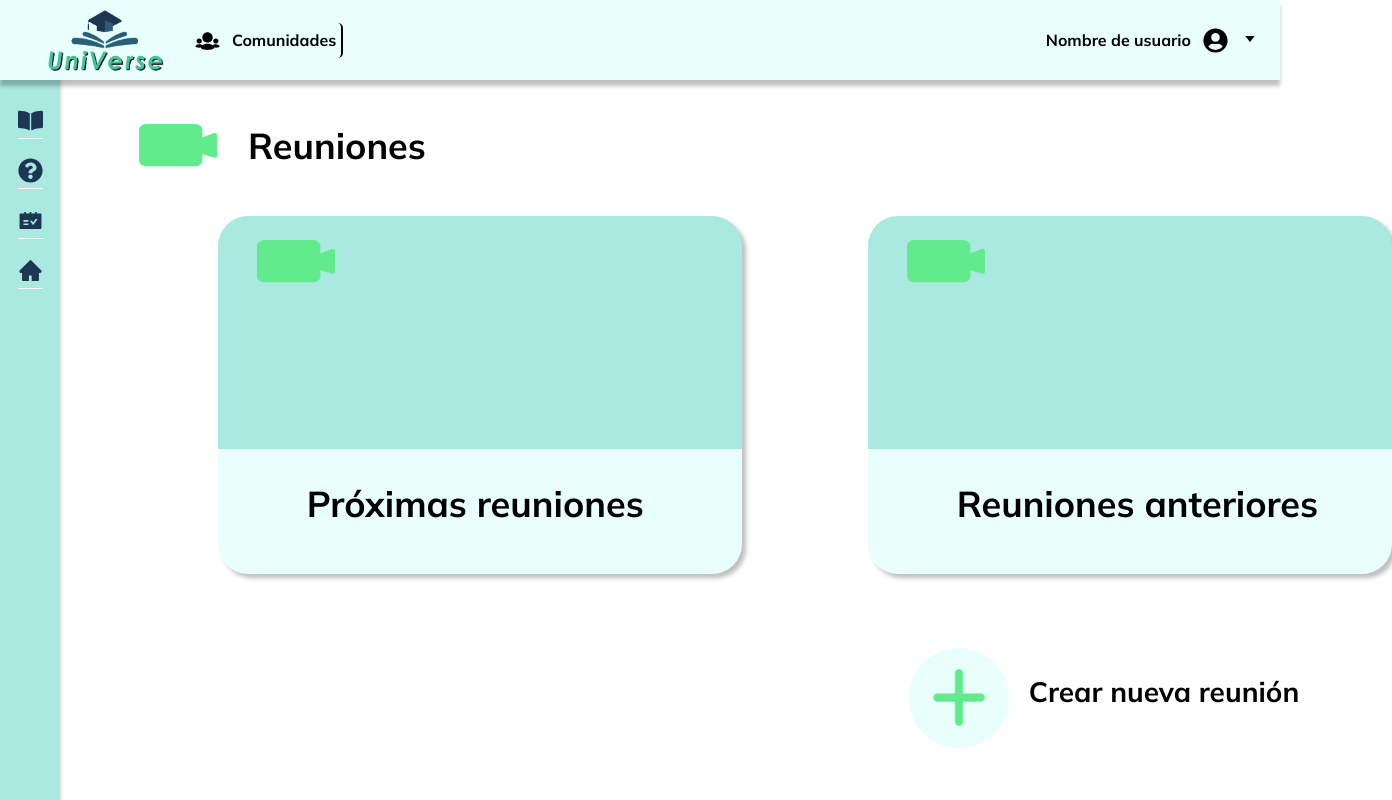
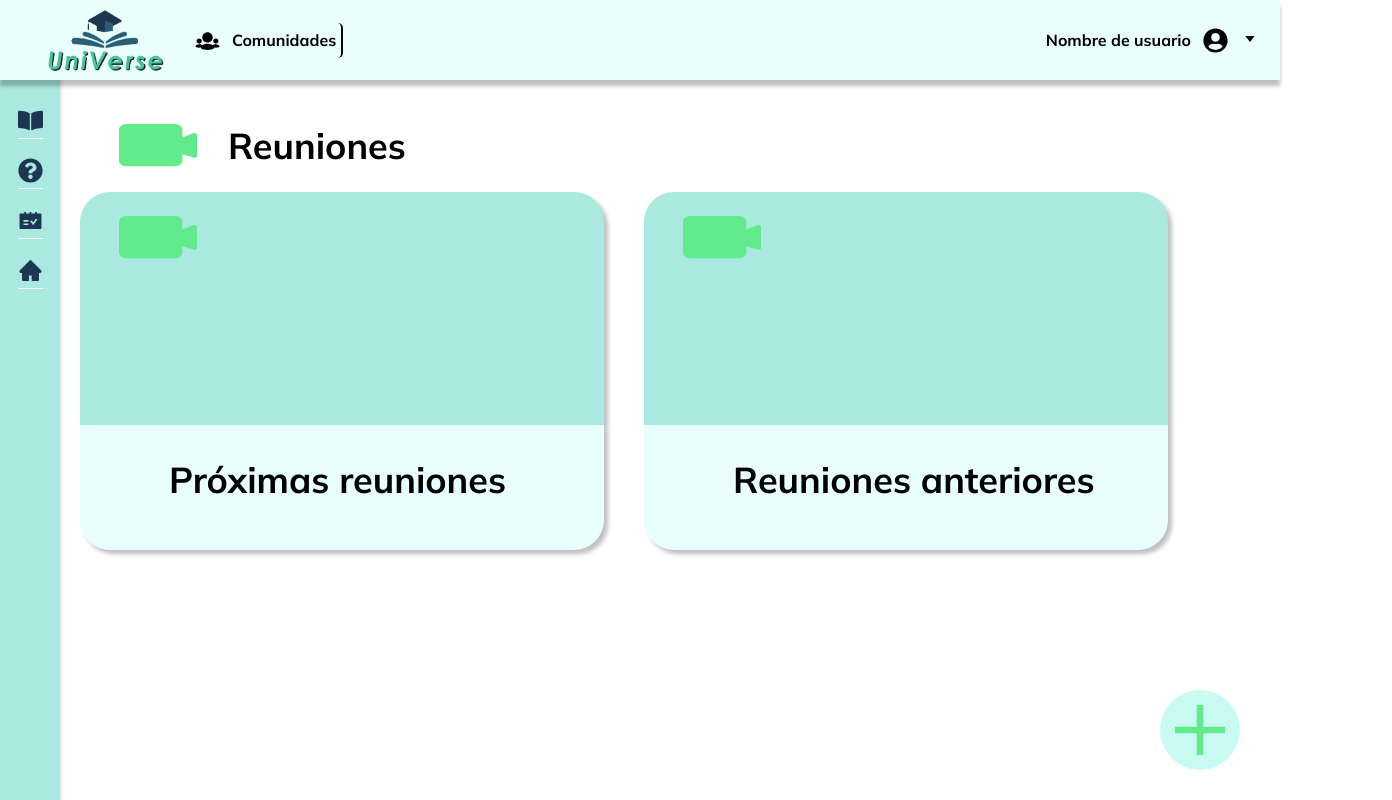
Before and after one commit to juandp1/UniVerse-Frontend, a Next.js app in the folder universe/: page /Reunion in a window 1280 px wide. Shown: the whole page, 1392 px wide, since content can reach past the window. Built offline with nearby package versions, Linux system fonts and the light colour scheme.

Commit message:
Arreglo formulario de reuniones

```diff
--- a/universe/pages/Reunion.tsx
+++ b/universe/pages/Reunion.tsx
@@ -17,7 +17,7 @@ interface Reunion {
     hora_reunion: String,
     lugar_reunion: String;
 }
-
+const colorIcon = "#61EB8D"
 
 export default function Reunion() {
     const [showFormCrearReunion, setShowFormCrearReunion] = useState(false)
@@ -49,25 +49,30 @@ export default function Reunion() {
             <main id="main">
                 <Navbar></Navbar>
                 <LateralNavBar></LateralNavBar>
-                {/*Agrego los componentes dentro del header*/}
-                <div style={{ position: 'absolute', display: 'flex', alignItems: 'center', top: '100px', left: '100px' }}>
-                    <img src="./images/camera-meetings.png" alt="camera" style={{ marginRight: '10px' }}/>
+
+                <div className='principal_Content'>
+                    <div style={{ position: 'relative', display: 'flex', alignItems: 'center' }}>
+                        <img src="./images/camera-meetings.png" alt="camera" style={{ marginRight: '10px' }} />
                         <h1>Reuniones</h1>
                     </div>
-
-                <div style={{position: 'absolute', display: 'flex', justifyContent: 'center', left: '17%', top: '27%'}}>
-                    <Link href="/ProximasReuniones" style={{position: 'absolute'}}>
+                    <div className='flex flex wrap space-x-10'>
+                        <Link href="/ProximasReuniones" style={{}}>
                             <TipoReunion titulo="Próximas reuniones"></TipoReunion>
                         </Link>
-                    <Link href="/ReunionesAnteriores" style={{position: 'absolute', left: '650px'}}>
+                        <Link href="/ReunionesAnteriores" style={{}}>
                             <TipoReunion titulo="Reuniones anteriores"></TipoReunion>
                         </Link>
+
+
+                        <div className="button_crear" onClick={toggle}>
+                            <IoIcon.IoMdAdd size={'80px'} color={colorIcon} />
+
+                        </div>
                     </div>
 
-                <div className={style.add} onClick={toggle}>
-                    <img src="./images/add.png" alt="add" className={style.add_image}/>
-                    <h1 className={style.add_text}>Crear nueva reunión</h1>
                 </div>
+                {/*Agrego los componentes dentro del header*/}
+
             </main>
 
 
@@ -91,7 +96,7 @@ export default function Reunion() {
 
                     >
                         {({ handleSubmit, values, handleChange }) => (
-                            <form id="login" onSubmit={handleSubmit}>
+                            <form onSubmit={handleSubmit}>
                                 <div id="encabezado">
                                     <IoIcon.IoMdClose size={"25px"} onClick={toggle} id="close" />
 
@@ -108,56 +113,53 @@ export default function Reunion() {
 
                                 <div id="inputs">
                                     <div>
-                                        <h5>Nombre de la reunión:</h5>
-                                        <input name="nombreReunion" type="text" placeholder="nombre Reunion"
+                                        <h5 >Nombre de la reunión:</h5>
+                                        <input name="nombreReunion" type="text" placeholder="Nombre Reunion"
                                             value={values.nombreReunion}
                                             onChange={handleChange}
                                         />
 
-                                    </div>
-                                </div>
-
-                                <div id="inputs">
-
-                                    <div>
                                         <h5>Descripción de la reunión:</h5>
                                         <input name="Descripcion_reunion" type="text" placeholder="Descripcion reunion"
                                             value={values.Descripcion_reunion}
                                             onChange={handleChange}
                                         />
+                                        <h4 className='my-5'>Detalles del encuentro</h4>
+
+
+                                        <div className={style.Detalles_Reunion}>
+                                            <div>
+
+                                                <input id='Detalles_Encuentro' name="fecha_reunion" type="date" placeholder="Fecha reunion"
+                                                    value={values.fecha_reunion}
+                                                    onChange={handleChange}
+                                                />
+                                                <label >Fecha de la reunión:</label>
+                                            </div>
+                                            <div >
+
+
+                                                <input  name="hora_reunion" type="time" placeholder="Hora reunion"
+                                                    value={values.hora_reunion}
+                                                    onChange={handleChange}
+                                                />
+                                                <label>Hora de la reunión:</label>
+
 
                                             </div>
+
+                                            <div>
+                                                <input  name="lugar_reunion" type="text" placeholder="Lugar reunion"
+                                                    value={values.lugar_reunion}
+                                                    onChange={handleChange}
+                                                />
+                                                <label>Lugar de la reunión:</label>
 
                                             </div>
 
 
-
-                                <div id="inputs">
-
-                                    <div>
-                                        <h5>Fecha de la reunión:</h5>
-                                        <input name="fecha_reunion" type="text" placeholder="fecha reunion"
-                                            value={values.fecha_reunion}
-                                            onChange={handleChange}
-                                        />
                                         </div>
-
-                                    <div>
-                                        <h5>Hora de la reunión:</h5>
-                                        <input name="hora_reunion" type="text" placeholder="hora reunion"
-                                            value={values.hora_reunion}
-                                            onChange={handleChange}
-                                        />
                                     </div>
-
-                                    <div>
-                                        <h5>Lugar de la reunión:</h5>
-                                        <input name="lugar_reunion" type="text" placeholder="lugar reunion"
-                                            value={values.lugar_reunion}
-                                            onChange={handleChange}
-                                        />
-                                    </div>
-
                                 </div>
                             </form>
                         )}
--- a/universe/styles/ReunionesStyle.module.css
+++ b/universe/styles/ReunionesStyle.module.css
@@ -1,5 +1,5 @@
 .square {
-    position: absolute;
+    position: relative;
     width: 524px;
     height: 358px;
 }
@@ -10,7 +10,6 @@
     right: 0%;
     top: 0%;
     bottom: 34.92%;
-
     background: #A9E9DF;
     box-shadow: 4px 4px 4px rgba(0, 0, 0, 0.25);
     border-radius: 30px 30px 0px 0px;
@@ -22,7 +21,6 @@
     right: 0%;
     top: 65.08%;
     bottom: 0%;
-
     background: #E8FFFB;
     box-shadow: 4px 4px 4px rgba(0, 0, 0, 0.25);
     border-radius: 0px 0px 30px 30px;
@@ -52,7 +50,6 @@
     font-size: 36px;
     line-height: 22px;
     /* or 61% */
-
     display: flex;
     align-items: center;
 
@@ -92,3 +89,8 @@
     color: #000000;
 
 }
+.Detalles_Reunion{
+    display: grid;
+    grid-template-columns: 33% 33% 1fr;
+    max-width: 100%;
+}
--- a/universe/styles/globals.css
+++ b/universe/styles/globals.css
@@ -22,6 +22,13 @@
 }
 
 /* Css para etiquetas de html*/
+
+html, body{
+  height:100%;
+  margin:0;
+  display: flex;
+  flex-direction: column;
+}
 h1{  /*Titulo principal*/
   color: #000000;
   font-weight: 700;
@@ -53,7 +60,6 @@ h5{ /*Texto normal*/
   font-family: 'Mulish', sans-serif;
   font-size: 16px;
 
-
 }
 label{
   color: #000000;
@@ -65,7 +71,7 @@ label{
 
 main{
   width: 100%;
-  height: 100%;
+  min-height: 100%;
 
 }
 
@@ -74,6 +80,8 @@ main#main.active{
   filter: brightness(50%);
   background-color: white;
   user-select: none;
+  width: 100%;
+  min-height: 100vh;
 
 }
 
@@ -119,7 +127,7 @@ form div#encabezado div{
 form div#inputs{
   display: flex;
   padding: 30px;
-  width: 100%;
+  min-width: 100%;
   min-height: 300px;
   max-height: auto;
   background-color: #E8FFFB;
@@ -130,15 +138,17 @@ form div#inputs{
 }
 
 form div#inputs div{
-  max-width: auto;
+  width: 100%;
   min-width: 50%;
+
 }
 
 
 input[type=text],input[type=number], input[type=date], input[type=time], input[type=month]{
-  width: 350px;
+  min-width: 100px;
+  width: 95%;
   height: 45px;
-  padding: 12px 20px;
+  padding:12px;
   margin-top: 5px;
   box-sizing: border-box;
   background: #FFFFFF;
@@ -148,6 +158,8 @@ input[type=text],input[type=number], input[type=date], input[type=time], input[t
   cursor:pointer;
 
 }
+
+
 button[type=submit]{
   display: flex;
   border-radius: 50px;
@@ -164,6 +176,17 @@ button h3{
 button:hover{
   background-color: #1D3752;
 }
+button {
+  display: flex;
+  border-radius: 50px;
+  background-color: #285F76;
+  width: 150px;
+  height: 35px;
+  justify-content: center;
+  align-items: center;
+
+}
+
 
 
 /* Css creados para toda las las paginas*/
@@ -177,43 +200,6 @@ button:hover{
 
 }
 
-main{
-  width: 100%;
-  height: 100%;
-
-}
-
-main#main.active{
-  filter: blur(3px);
-  filter: brightness(50%);
-  background-color: white;
-  user-select: none;
-
-}
-
-button {
-  display: flex;
-  border-radius: 50px;
-  background-color: #285F76;
-  width: 150px;
-  height: 35px;
-  justify-content: center;
-  align-items: center;
-
-}
-button h3{
-  color: white;
-}
-button:hover{
-  background-color: #1D3752;
-}
-.principal_Content{
-  position: relative;
-  height: 80%;
-  width:100%;
-  padding-top: 100px;
-  padding-left: 80px;
-}
 .principal_Content_withoutLateralNavbar{
   position: relative;
   height: 80%;
```
Also changed, not shown: universe/pages/Enciclopedia.tsx (+2 -8 lines). Lines whose indentation alone changed are shown as unchanged.
